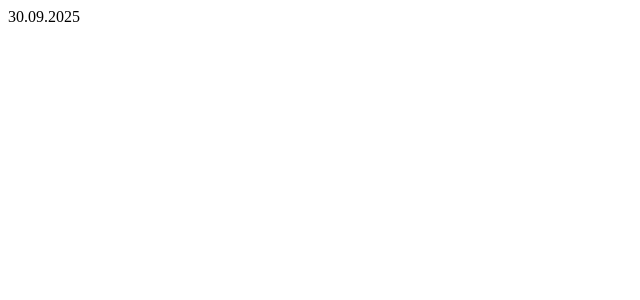
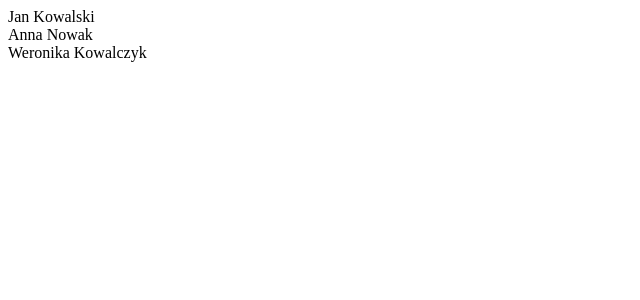
Before and after one commit to Skiperpol/react-master-roadmap, a React (Vite) app in the folder react-and-ecosystem/jsx-drills/playground/: page / in a window 1280 px wide. Shown: the top 300 px of the page, without its empty margins (0-640 px from the left). Built offline with nearby package versions, Linux system fonts and the light colour scheme.

Commit message:
feat(06-lists-and-keys): add solution for 01-list-of-objects

```diff
--- /dev/null
+++ b/react-and-ecosystem/jsx-drills/playground/src/exercises/06-lists-and-keys/01-list-of-objects/solution/App.tsx
@@ -0,0 +1,22 @@
+type User = {
+    id: number
+    firstName: string
+    lastName: string
+}
+const usersList = () => {
+    const users: User[] = [
+        { id: 1, firstName: "Jan", lastName: "Kowalski" },
+        { id: 2, firstName: "Anna", lastName: "Nowak" },
+        { id: 3, firstName: "Weronika", lastName: "Kowalczyk" },
+    ]
+
+    return (
+        users.map((user) => (
+            <div key={user.id}>
+               {user.firstName + " " + user.lastName}
+            </div>
+        ))
+    )
+}
+
+export default usersList
--- a/react-and-ecosystem/jsx-drills/playground/src/main.tsx
+++ b/react-and-ecosystem/jsx-drills/playground/src/main.tsx
@@ -1,9 +1,9 @@
 import { StrictMode } from 'react'
 import { createRoot } from 'react-dom/client'
-import App from './exercises/05-functions-and-logic/03-formatDate-helper/solution/App'
+import App from './exercises/06-lists-and-keys/01-list-of-objects/solution/App'
 
 createRoot(document.getElementById('root')!).render(
   <StrictMode>
-    <App date={new Date("2025-09-30T00:00:00")} />
+    <App />
   </StrictMode>,
 )
```
